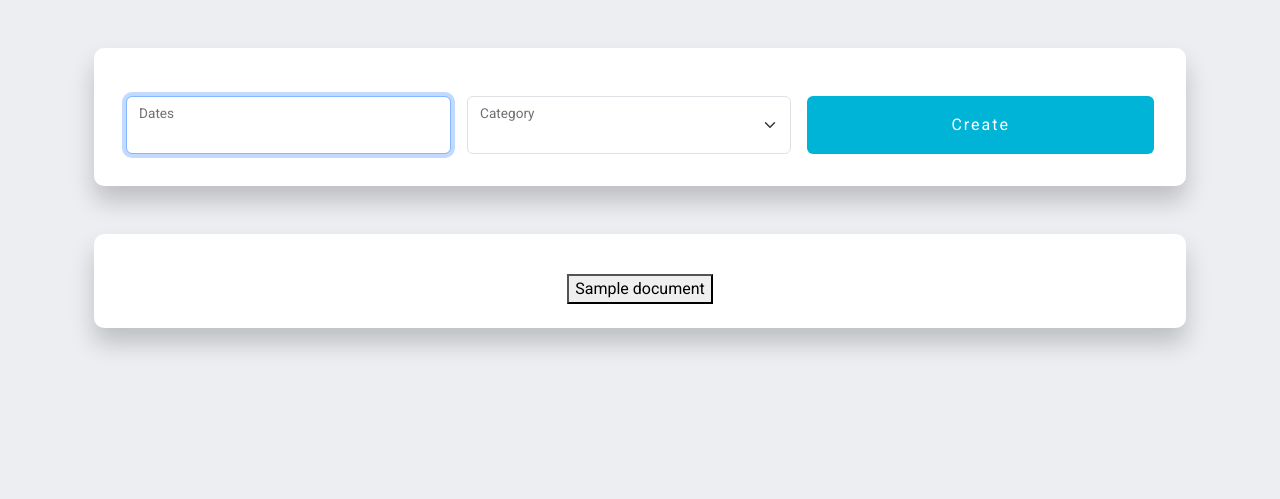
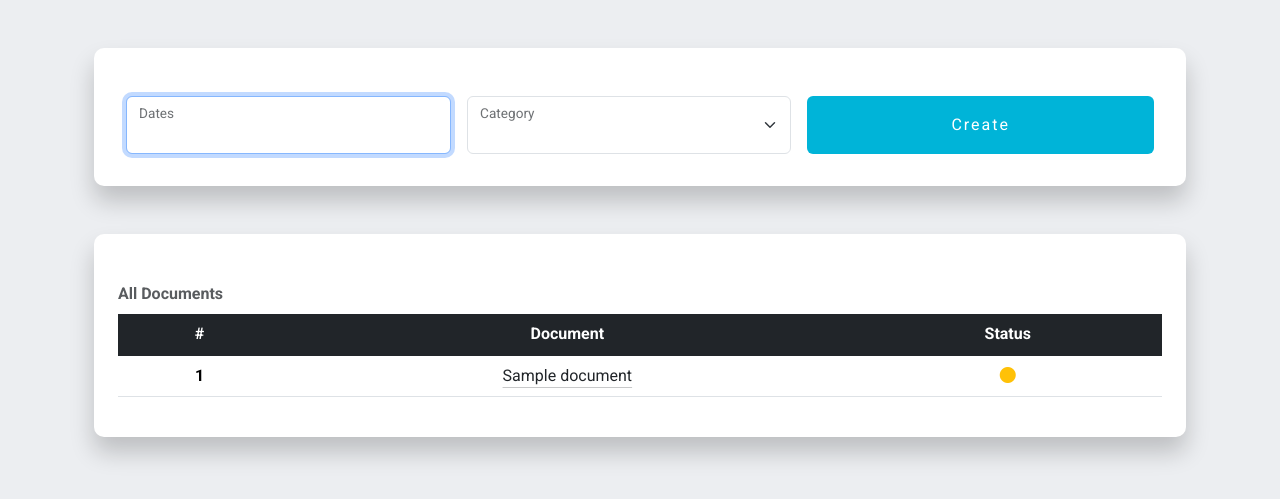
Before and after one commit to datogoglidze/cs50x-intranet, a Python web app: template intranet/front/templates/user_documents.html in a window 1280 px wide. Shown: the part 40-539 px from the top of the page. Run offline with Jinja, Linux system fonts and the light colour scheme; the template is opened without the code that fills it: most values are stand-ins (such as "Sample title", 1, 10 or a date in 2020).

Commit message:
Restyle page

```diff
--- a/intranet/front/templates/user_documents.html
+++ b/intranet/front/templates/user_documents.html
@@ -51,11 +51,38 @@ main %}
 
 {% if documents %}
 <div class="box">
-    {% for document in documents %}
-    <button onclick="window.open('/documents/{{ document }}', '_blank')">
-        {{ document }}
-    </button>
-    {% endfor %}
+    <table
+        class="table table-responsive table-hover caption-top align-middle text-center"
+    >
+        <caption class="fw-bold">All Documents</caption>
+        <thead class="table-dark align-middle">
+        <tr>
+            <th scope="col" class="px-3">#</th>
+            <th scope="col">Document</th>
+            <th scope="col" class="px-3">
+                Status
+            </th>
+        </tr>
+        </thead>
+        <tbody class="table-group-divider">
+        {% for document in documents %}
+        <tr>
+            <th scope="row" class="px-3">{{ loop.index }}</th>
+            <td>
+                <a
+                    class="link-dark link-offset-3 link-underline-opacity-25 link-underline-opacity-100-hover"
+                    href="/documents/{{ document }}"
+                    target="_blank"
+                >{{ document }}</a
+                >
+            </td>
+            <td class="px-3">
+                <i class="bi bi-circle-fill text-warning"></i>
+            </td>
+        </tr>
+        {% endfor %}
+        </tbody>
+    </table>
 </div>
 {% endif %}
 
```
